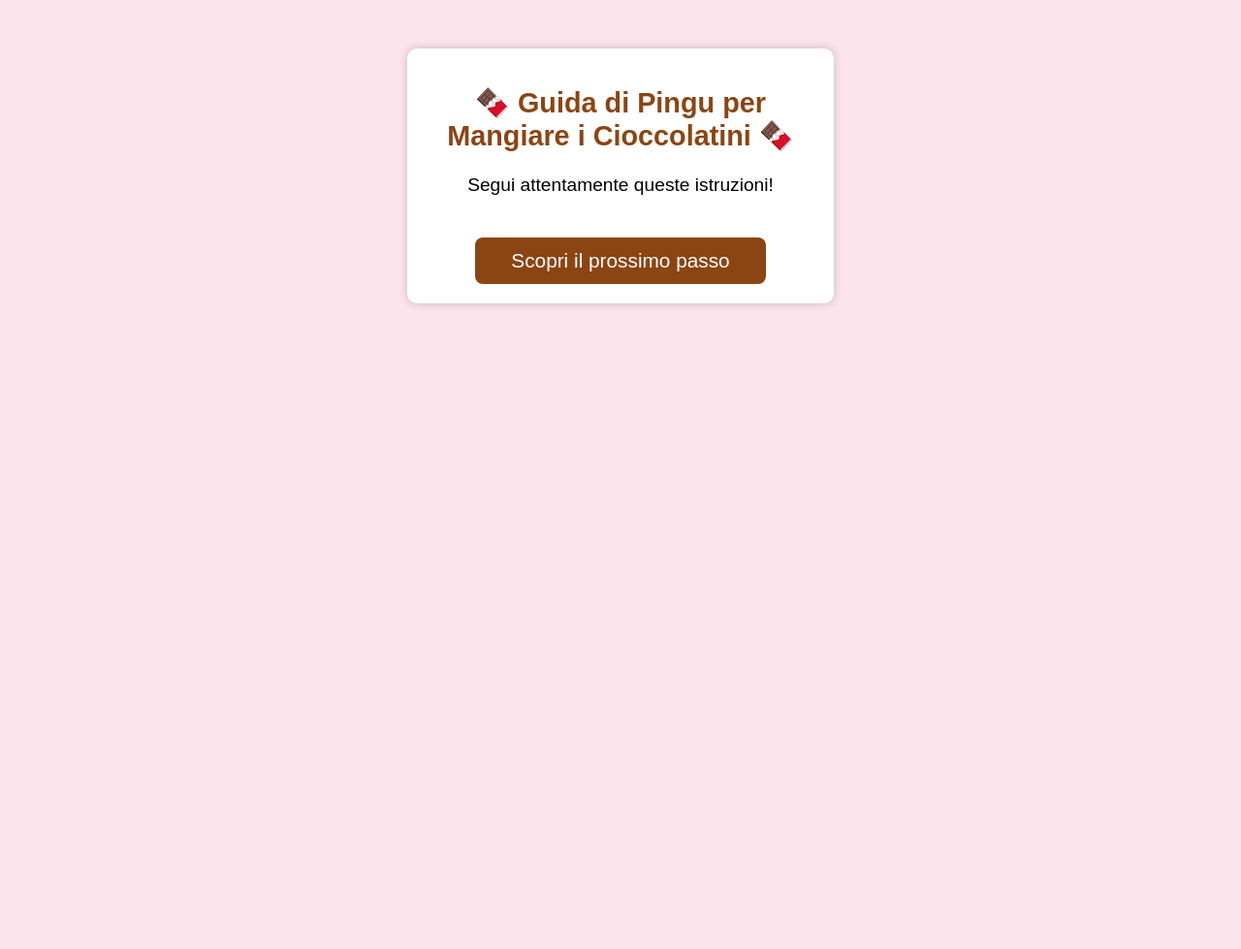
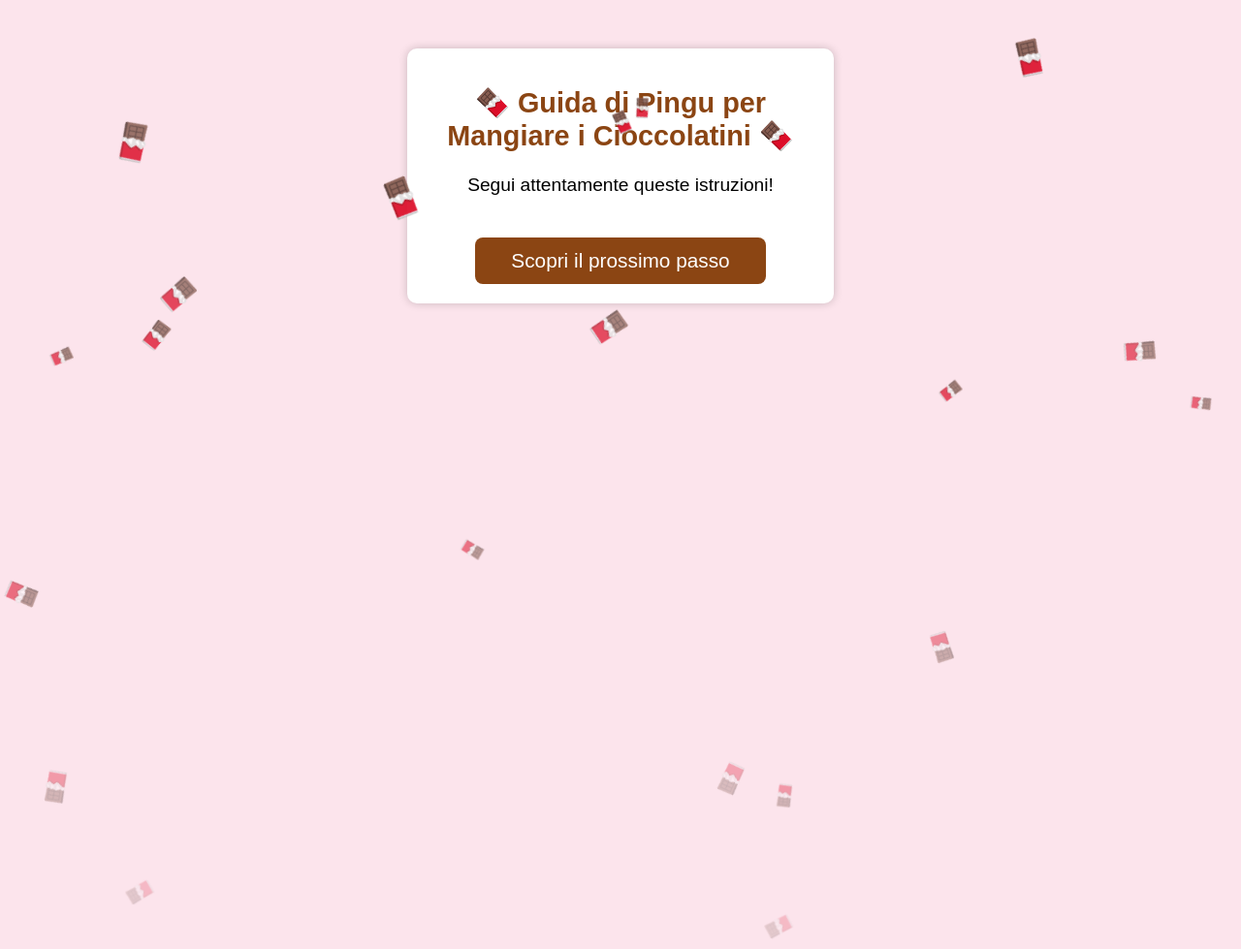
Before and after one commit to GiovoXD/Dolcisss, a plain HTML site: page index.html in a window 1280 px wide. Shown: the top 979 px of the page at 97% size. Before the commit the page ends 800 px from the top, so only its background shows below. Drawn offline with Linux system fonts and the light colour scheme.

Commit message:
Update index.html

```diff
--- a/index.html
+++ b/index.html
@@ -11,6 +11,8 @@
             text-align: center;
             margin: 0;
             padding: 0;
+            overflow: hidden; /* Evita lo scroll dovuto ai cioccolatini */
+            position: relative;
         }
 
         .container {
@@ -21,6 +23,8 @@
             padding: 20px;
             border-radius: 10px;
             box-shadow: 0px 0px 10px rgba(0, 0, 0, 0.2);
+            position: relative;
+            z-index: 10; /* Mantiene il contenuto leggibile sotto i cioccolatini */
         }
 
         h1 {
@@ -63,6 +67,27 @@
 
         button:hover {
             background: #a0522d;
+        }
+
+        /* Stile per i cioccolatini che cadono */
+        .chocolate {
+            position: absolute;
+            font-size: 2rem;
+            user-select: none;
+            pointer-events: none;
+            z-index: 100; /* Fa sì che i cioccolatini stiano sopra a tutto */
+            animation: fall linear infinite, rotate linear infinite;
+        }
+
+        @keyframes fall {
+            from {
+                transform: translateY(var(--startY)) rotate(0deg); /* Inizia fuori dallo schermo */
+                opacity: 1;
+            }
+            to {
+                transform: translateY(100vh) rotate(360deg);
+                opacity: 0;
+            }
         }
 
         @media (max-width: 500px) {
@@ -111,6 +136,47 @@
                     button.disabled = true;
                 }
             });
+
+            // Funzione per generare i cioccolatini che cadono con rotazione casuale
+            function createChocolate() {
+                const chocolate = document.createElement("div");
+                chocolate.classList.add("chocolate");
+                chocolate.innerText = "🍫";
+                document.body.appendChild(chocolate);
+
+                // Posizione casuale sull'asse X
+                const startX = Math.random() * window.innerWidth;
+                chocolate.style.left = `${startX}px`;
+
+                // Dimensione casuale
+                const size = Math.random() * 20 + 20; // tra 20px e 40px
+                chocolate.style.fontSize = `${size}px`;
+
+                // Durata casuale della caduta
+                const duration = Math.random() * 3 + 2; // tra 2 e 5 secondi
+                chocolate.style.animationDuration = `${duration}s, ${duration * 0.8}s`; // Rotazione leggermente più veloce
+
+                // Angolo di partenza casuale per la rotazione
+                const startRotation = Math.random() * 360;
+                chocolate.style.transform = `rotate(${startRotation}deg)`;
+
+                // Altezza casuale di partenza (tra -200px e -500px)
+                const startY = Math.random() * -300 - 200;
+                chocolate.style.setProperty("--startY", `${startY}px`);
+
+                // Rimuove il cioccolatino quando l'animazione termina
+                chocolate.addEventListener("animationend", () => {
+                    chocolate.remove();
+                });
+            }
+
+            // Avvia la pioggia di cioccolatini immediatamente
+            setInterval(createChocolate, 300);
+
+            // Avvia subito una prima serie di cioccolatini per un effetto immediato
+            for (let i = 0; i < 10; i++) {
+                setTimeout(createChocolate, Math.random() * 1000);
+            }
         });
     </script>
 </body>
```
